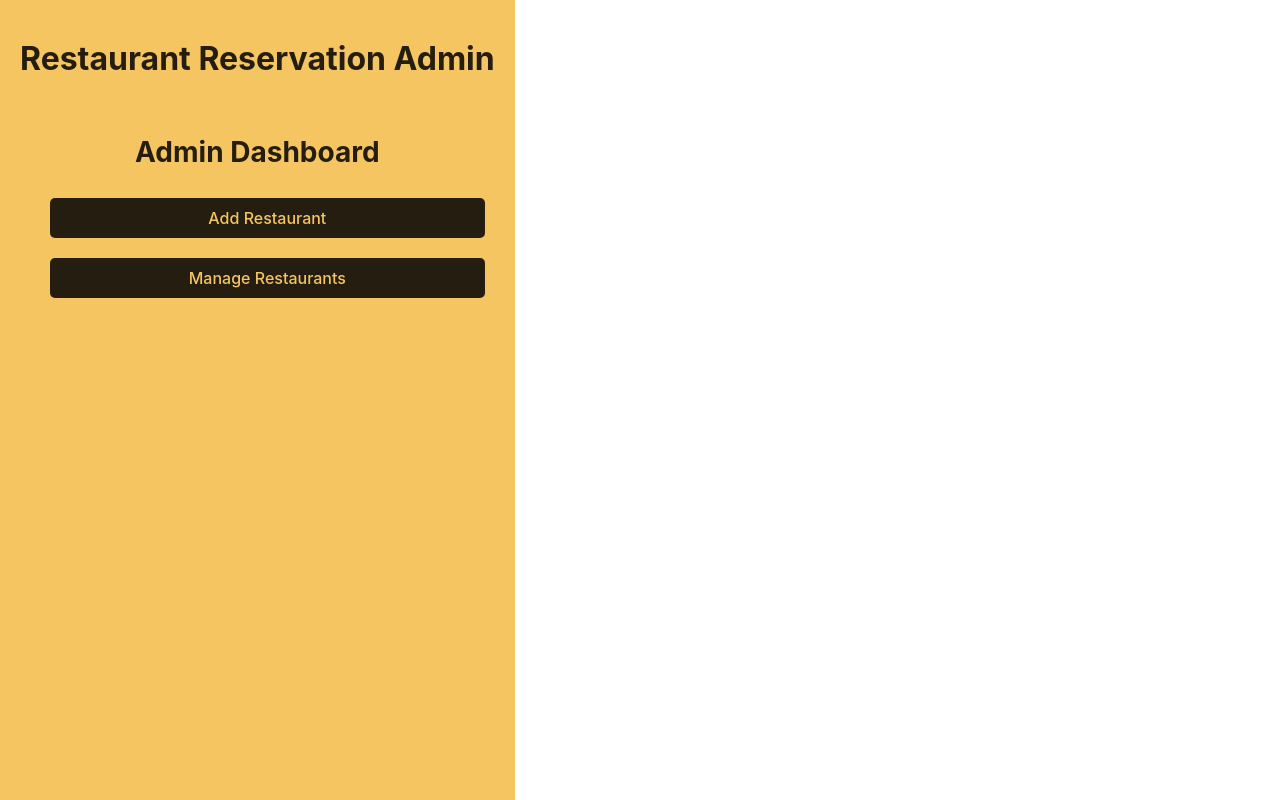
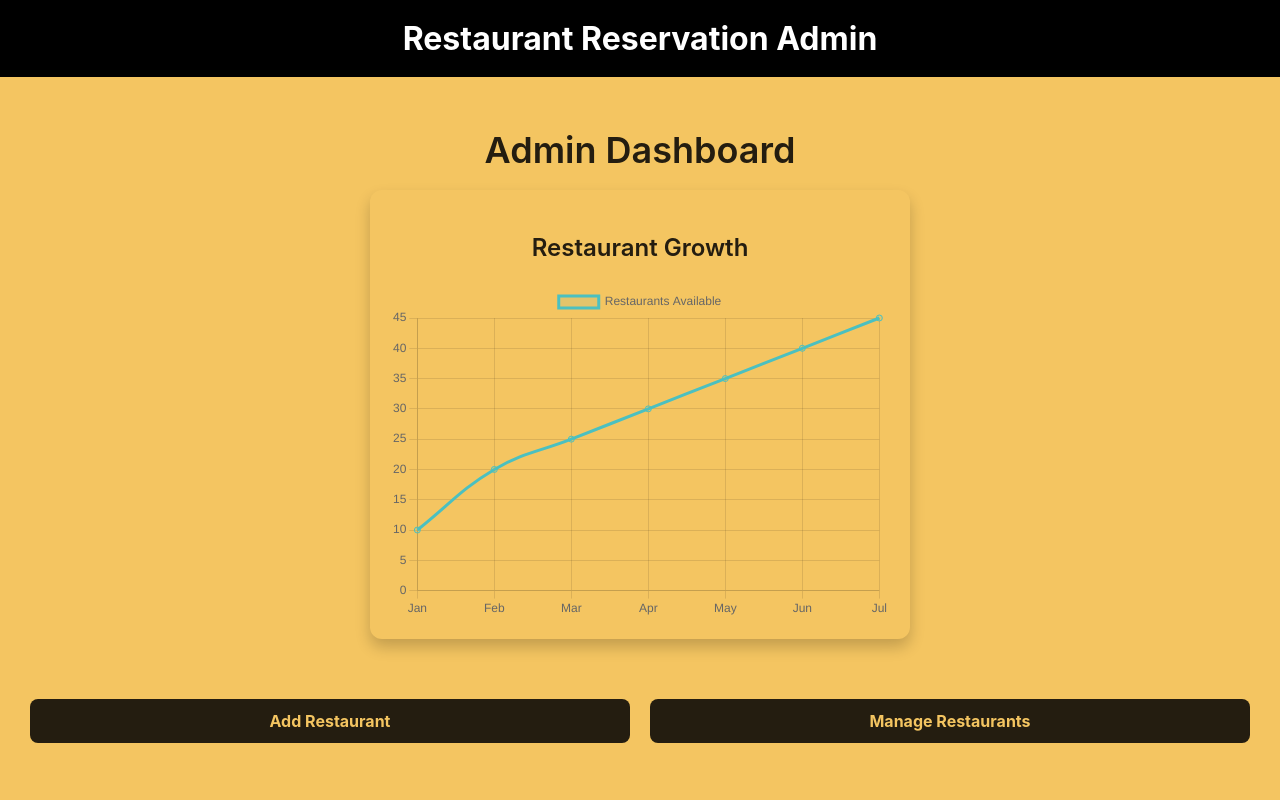
Before and after one commit to MabohlaleNkuna/restaurant-app-admin, a React (Vite) app: page /dashboard in a window 1280 px wide. Shown: the top 800 px of the page. Built offline with nearby package versions, Linux system fonts and the light colour scheme.

Commit message:
added a chart on dashboard and delete and update icons on managePage,changed some colors

```diff
--- a/package.json
+++ b/package.json
@@ -11,7 +11,9 @@
   },
   "dependencies": {
     "axios": "^1.7.9",
+    "chart.js": "^4.4.7",
     "react": "^18.3.1",
+    "react-chartjs-2": "^5.3.0",
     "react-dom": "^18.3.1",
     "react-router-dom": "^7.1.1"
   },
--- a/src/App.jsx
+++ b/src/App.jsx
@@ -18,7 +18,6 @@ const App = () => {
           <Route path="/dashboard" element={<AdminDashboard />} />
           <Route path="/manage-restaurants" element={<ManageRestaurants />} />
           <Route path="/add-restaurant" element={<AddRestaurant />} />
-          {/* Fallback for undefined routes */}
           <Route path="*" element={<div style={styles.notFound}>404 - Page Not Found</div>} />
         </Routes>
       </div>
@@ -27,9 +26,25 @@ const App = () => {
 };
 
 const styles = {
-  appContainer: { padding: '20px', textAlign: 'center', backgroundColor: '#F4C561', minHeight: '100vh' },
-  title: { color: '#241D10', fontSize: '32px' },
-  notFound: { color: '#FF0000', fontSize: '24px', marginTop: '20px' },
+  appContainer: {
+    padding: '0',
+    margin: '0',
+    textAlign: 'center',
+    backgroundColor: 'black',
+    minHeight: '100vh',
+    width: '100%',
+    boxSizing: 'border-box'
+  },
+  title: {
+    color: 'white',
+    fontSize: '32px',
+    marginBottom: '20px'
+  },
+  notFound: {
+    color: '#FF0000',
+    fontSize: '24px',
+    marginTop: '20px'
+  },
 };
 
 export default App;
--- a/src/index.css
+++ b/src/index.css
@@ -2,11 +2,9 @@
   font-family: Inter, system-ui, Avenir, Helvetica, Arial, sans-serif;
   line-height: 1.5;
   font-weight: 400;
-
   color-scheme: light dark;
   color: rgba(255, 255, 255, 0.87);
-  background-color: #242424;
-
+  background-color: black;
   font-synthesis: none;
   text-rendering: optimizeLegibility;
   -webkit-font-smoothing: antialiased;
@@ -25,14 +23,17 @@ a:hover {
 body {
   margin: 0;
   display: flex;
-  place-items: center;
-  min-width: 320px;
+  flex-direction: column;
+  min-width: 100%;
   min-height: 100vh;
+  background-color: black;
 }
 
 h1 {
   font-size: 3.2em;
   line-height: 1.1;
+  text-align: center;
+  color: #ffffff;
 }
 
 button {
@@ -46,9 +47,11 @@ button {
   cursor: pointer;
   transition: border-color 0.25s;
 }
+
 button:hover {
   border-color: #646cff;
 }
+
 button:focus,
 button:focus-visible {
   outline: 4px auto -webkit-focus-ring-color;
@@ -57,7 +60,7 @@ button:focus-visible {
 @media (prefers-color-scheme: light) {
   :root {
     color: #213547;
-    background-color: #ffffff;
+
   }
   a:hover {
     color: #747bff;
@@ -66,13 +69,15 @@ button:focus-visible {
     background-color: #f9f9f9;
   }
 }
-/* Add to your CSS file */
+
 form {
-  width: 300px;
-  margin: 0 auto;
+  width: 100%;
+  max-width: 400px;
+  margin: 20px auto;
   padding: 20px;
   border: 1px solid #ccc;
   border-radius: 8px;
+  background-color: #ffffff;
 }
 
 input {
@@ -99,6 +104,7 @@ button:hover {
 
 p {
   text-align: center;
+  color: #ffffff;
 }
 
 a {
@@ -109,3 +115,45 @@ a {
 a:hover {
   text-decoration: underline;
 }
+
+/* Full Page Style */
+.App {
+  width: 100%;
+  min-height: 100vh;
+  background-color: #F4C561;
+  padding: 0;
+  margin: 0;
+}
+
+.App h1 {
+  font-size: 32px;
+  color: white;
+}
+
+.App .container {
+  width: 100%;
+  max-width: 1200px;
+  margin: 0 auto;
+  padding: 20px;
+}
+
+@media (max-width: 768px) {
+  .App h1 {
+    font-size: 28px;
+  }
+
+  form {
+    width: 100%;
+    max-width: 90%;
+  }
+}
+
+@media (max-width: 480px) {
+  .App h1 {
+    font-size: 24px;
+  }
+  form {
+    width: 100%;
+    max-width: 100%;
+  }
+}
--- a/src/pages/AdminDashboard.jsx
+++ b/src/pages/AdminDashboard.jsx
@@ -1,12 +1,54 @@
 import React from 'react';
 import { useNavigate } from 'react-router-dom';
+import { Line } from 'react-chartjs-2';
+import { Chart as ChartJS, Title, Tooltip, Legend, CategoryScale, LinearScale, BarElement, LineElement, PointElement } from 'chart.js';
+
+ChartJS.register(Title, Tooltip, Legend, CategoryScale, LinearScale, BarElement, LineElement, PointElement);
 
 const AdminDashboard = () => {
   const navigate = useNavigate();
 
+  const chartData = {
+    labels: ['Jan', 'Feb', 'Mar', 'Apr', 'May', 'Jun', 'Jul'],
+    datasets: [
+      {
+        label: 'Restaurants Available',
+        data: [10, 20, 25, 30, 35, 40, 45],
+        fill: true,
+        backgroundColor: 'rgba(75, 192, 192, 0.1)',
+        borderColor: 'rgba(75, 192, 192, 1)',
+        tension: 0.4,
+      },
+    ],
+  };
+
+  const chartOptions = {
+    responsive: true,
+    plugins: {
+      legend: {
+        position: 'top',
+      },
+      tooltip: {
+        backgroundColor: 'rgba(0, 0, 0, 0.7)',
+      },
+    },
+    scales: {
+      y: {
+        beginAtZero: true,
+      },
+    },
+  };
+
   return (
     <div style={styles.container}>
       <h1 style={styles.title}>Admin Dashboard</h1>
+
+      <div style={styles.chartContainer}>
+        <h2 style={styles.chartTitle}>Restaurant Growth</h2>
+        <Line data={chartData} options={chartOptions} width={300} height={200} />
+      </div>
+
+      <div style={styles.buttonsContainer}>
         <button style={styles.button} onClick={() => navigate('/add-restaurant')}>
           Add Restaurant
         </button>
@@ -14,13 +56,61 @@ const AdminDashboard = () => {
           Manage Restaurants
         </button>
       </div>
+    </div>
   );
 };
 
 const styles = {
-  container: { padding: '20px', textAlign: 'center', backgroundColor: '#F4C561', color: '#241D10', minHeight: '100vh' },
-  title: { fontSize: '28px', marginBottom: '20px' },
-  button: { margin: '10px', padding: '10px 20px', backgroundColor: '#241D10', color: '#F4C561', border: 'none', borderRadius: '5px', cursor: 'pointer' },
+  container: {
+    padding: '30px',
+    textAlign: 'center',
+    backgroundColor: '#F4C561',
+    color: '#241D10',
+    minHeight: '100vh',
+    fontFamily: 'Inter, Arial, sans-serif',
+  },
+  title: {
+    fontSize: '36px',
+    marginBottom: '20px',
+    fontWeight: '600',
+    color: '#241D10',
+  },
+  chartContainer: {
+    marginBottom: '40px',
+    padding: '20px',
+    backgroundColor: 'transparent',
+    borderRadius: '12px',
+    boxShadow: '0px 8px 15px rgba(0, 0, 0, 0.2)',
+    display: 'inline-block',
+    width: '100%',
+    maxWidth: '500px',
+  },
+  chartTitle: {
+    fontSize: '24px',
+    marginBottom: '20px',
+    color: '#241D10',
+    fontWeight: '600',
+  },
+  buttonsContainer: {
+    display: 'flex',
+    justifyContent: 'center',
+    gap: '20px',
+    marginTop: '20px',
+  },
+  button: {
+    padding: '12px 24px',
+    backgroundColor: '#241D10',
+    color: '#F4C561',
+    border: 'none',
+    borderRadius: '8px',
+    cursor: 'pointer',
+    fontSize: '16px',
+    fontWeight: 'bold',
+    transition: 'background-color 0.3s',
+  },
+  buttonHover: {
+    backgroundColor: '#3E3A35',
+  },
 };
 
 export default AdminDashboard;
--- a/src/pages/ManageRestaurants.jsx
+++ b/src/pages/ManageRestaurants.jsx
@@ -1,5 +1,6 @@
 import React, { useEffect, useState } from 'react';
 import axios from 'axios';
+import { FaEdit, FaTrashAlt, FaTrash } from 'react-icons/fa';
 
 const ManageRestaurants = () => {
   const [restaurants, setRestaurants] = useState([]);
@@ -63,23 +64,26 @@ const ManageRestaurants = () => {
   };
 
   return (
-    <div>
+    <div className="manage-restaurants">
       <h1>Manage Restaurants</h1>
       {restaurants.map((restaurant) => (
-        <div key={restaurant._id}>
+        <div key={restaurant._id} className="restaurant-item">
           <img
             src={`http://localhost:5000/${restaurant.image}`}
             alt={restaurant.name}
             width="100"
+            className="restaurant-image"
           />
           <p>{restaurant.name}</p>
           <p>{restaurant.location}</p>
           <p>{restaurant.cuisine}</p>
 
-          <button onClick={() => handleDelete(restaurant._id)}>Delete</button>
+          <button className="delete-btn" onClick={() => handleDelete(restaurant._id)}>
+            <FaTrashAlt />
+          </button>
 
           {editMode === restaurant._id ? (
-            <div>
+            <div className="edit-form">
               <input
                 type="text"
                 placeholder="Name"
@@ -102,15 +106,136 @@ const ManageRestaurants = () => {
                 type="file"
                 onChange={(e) => setImage(e.target.files[0])}
               />
-              <button onClick={() => handleUpdate(restaurant._id)}>Save</button>
-              <button onClick={() => setEditMode(null)}>Cancel</button>
+              <button className="save-btn" onClick={() => handleUpdate(restaurant._id)}>
+                Save
+              </button>
+              <button className="cancel-btn" onClick={() => setEditMode(null)}>
+                Cancel
+              </button>
             </div>
           ) : (
-            <button onClick={() => handleEdit(restaurant)}>Edit</button>
+            <button className="edit-btn" onClick={() => handleEdit(restaurant)}>
+              <FaEdit />
+            </button>
           )}
         </div>
       ))}
-      <button onClick={handleDeleteAll}>Delete All</button>
+      <button className="delete-all-btn" onClick={handleDeleteAll}>
+        <FaTrash /> Delete All
+      </button>
+
+      <style jsx>{`
+        .manage-restaurants {
+          display: flex;
+          flex-direction: column;
+          align-items: center;
+          height: 100vh;
+          padding: 20px;
+          background-color: black;
+          color: white;
+        }
+
+        .restaurant-item {
+          background-color: transparent;
+          border: 2px solid #004aad;
+          border-radius: 20px;
+          padding: 20px;
+          margin: 10px;
+          width: 100%;
+          max-width: 600px;
+          display: flex;
+          flex-direction: column;
+          align-items: center;
+          box-shadow: 0 4px 6px rgba(0, 0, 0, 0.2);
+        }
+
+        .restaurant-item img {
+          border-radius: 8px;
+        }
+
+        button {
+          background-color: #004aad;
+          color: #fff;
+          border: none;
+          padding: 10px;
+          margin-top: 10px;
+          border-radius: 5px;
+          cursor: pointer;
+        }
+
+        button:hover {
+          background-color: #241d10;
+        }
+
+        .delete-btn, .edit-btn, .delete-all-btn {
+          display: inline-flex;
+          align-items: center;
+          justify-content: center;
+        }
+
+        .delete-btn {
+          background-color: #f44336;
+        }
+
+        .delete-all-btn {
+          background-color: #f44336;
+          width: 100%;
+          margin-top: 20px;
+        }
+
+        .edit-btn {
+          background-color: #ff9800;
+        }
+
+        .save-btn, .cancel-btn {
+          background-color: #4caf50;
+          margin-top: 10px;
+        }
+
+        .save-btn:hover, .cancel-btn:hover {
+          background-color: #388e3c;
+        }
+
+        .edit-form input {
+          margin: 5px;
+          padding: 10px;
+          width: 100%;
+          border-radius: 5px;
+          border: 1px solid #ccc;
+        }
+
+        @media (max-width: 768px) {
+          .restaurant-item {
+            max-width: 90%;
+          }
+
+          .restaurant-item img {
+            width: 80%;
+          }
+
+          button {
+            width: 100%;
+          }
+        }
+
+        @media (max-width: 480px) {
+          .restaurant-item {
+            padding: 15px;
+          }
+
+          .restaurant-item img {
+            width: 70%;
+          }
+
+          button {
+            padding: 8px;
+          }
+
+          .edit-form input {
+            padding: 8px;
+          }
+        }
+      `}</style>
     </div>
   );
 };
```
Lines whose indentation alone changed are shown as unchanged.
